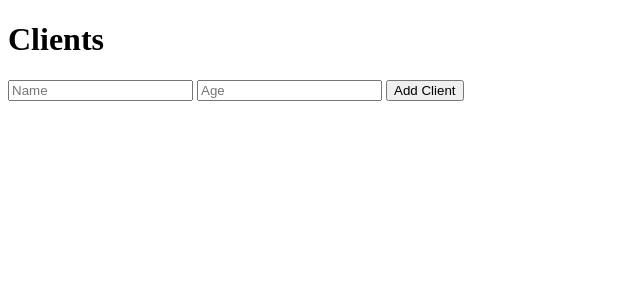
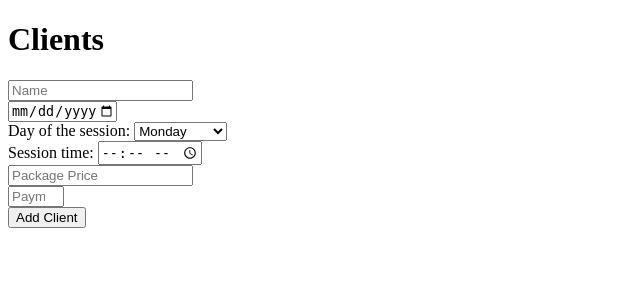
Before and after one commit to fabriciobarretti/crm-autonomos, a Flask app: page / in a window 1280 px wide. Shown: the top 300 px of the page, without its empty margins (0-640 px from the left). Run offline with Flask 3, Linux system fonts and the light colour scheme; data that the repository does not hold is empty; some libraries are stand-ins or nearby versions.

Commit message:
Adding more columns to the database

```diff
--- a/app.py
+++ b/app.py
@@ -22,9 +22,9 @@ def index():
 @app.route('/add', methods=['POST'])
 def add_client():
     name = request.form['name']
-    age = request.form['age']
+    birthdate = request.form['birthdate']
     cursor = mysql.connection.cursor()
-    cursor.execute('INSERT INTO clients (name, age) VALUES (%s, %s)', (name, age))
+    cursor.execute('INSERT INTO clients (name, birthdate) VALUES (%s, %s)', (name, birthdate))
     mysql.connection.commit()
     return redirect(url_for('index'))
 
@@ -33,8 +33,8 @@ def edit_client(id):
     cursor = mysql.connection.cursor(MySQLdb.cursors.DictCursor)
     if request.method == 'POST':
         name = request.form['name']
-        age = request.form['age']
-        cursor.execute('UPDATE clients SET name=%s, age=%s WHERE id=%s', (name, age, id))
+        birthdate = request.form['birthdate']
+        cursor.execute('UPDATE clients SET name=%s, birthdate=%s WHERE id=%s', (name, birthdate, id))
         mysql.connection.commit()
         return redirect(url_for('index'))
     cursor.execute('SELECT * FROM clients WHERE id = %s', (id,))
--- a/templates/index.html
+++ b/templates/index.html
@@ -6,8 +6,25 @@
 <body>
     <h1>Clients</h1>
     <form action="/add" method="post">
-        <input type="text" name="name" placeholder="Name" required>
-        <input type="number" name="age" placeholder="Age" required>
+        <input type="text" name="name" placeholder="Name" required><br>
+        <input type="date" name="birthdate" placeholder="Birthdate" max="2006-01-01" required><br>
+
+        <label for="dayofthesession">Day of the session: </label>
+            <select id="dayofthesession" name="dayofthesession">
+            <option value="Monday">Monday</option>
+            <option value="Tuesday">Tuesday</option>
+            <option value="Wednesday">Wednesday</option>
+            <option value="Thursday">Thursday</option>
+            <option value="Friday">Friday</option>
+            <option value="Saturday">Saturday</option>
+            </select><br>
+
+        <label for="sessiontime">Session time: </label>
+        <input id="sessiontime" type="time" name="sessiontime"/><br>
+
+        <input type="number" name="packageprice" placeholder="Package Price" required min="1"><br>
+        <input type="number" name="payday" placeholder="Payment day" required min="1" max="31"><br>
+
         <input type="submit" value="Add Client">
     </form>
     <ul>
```
